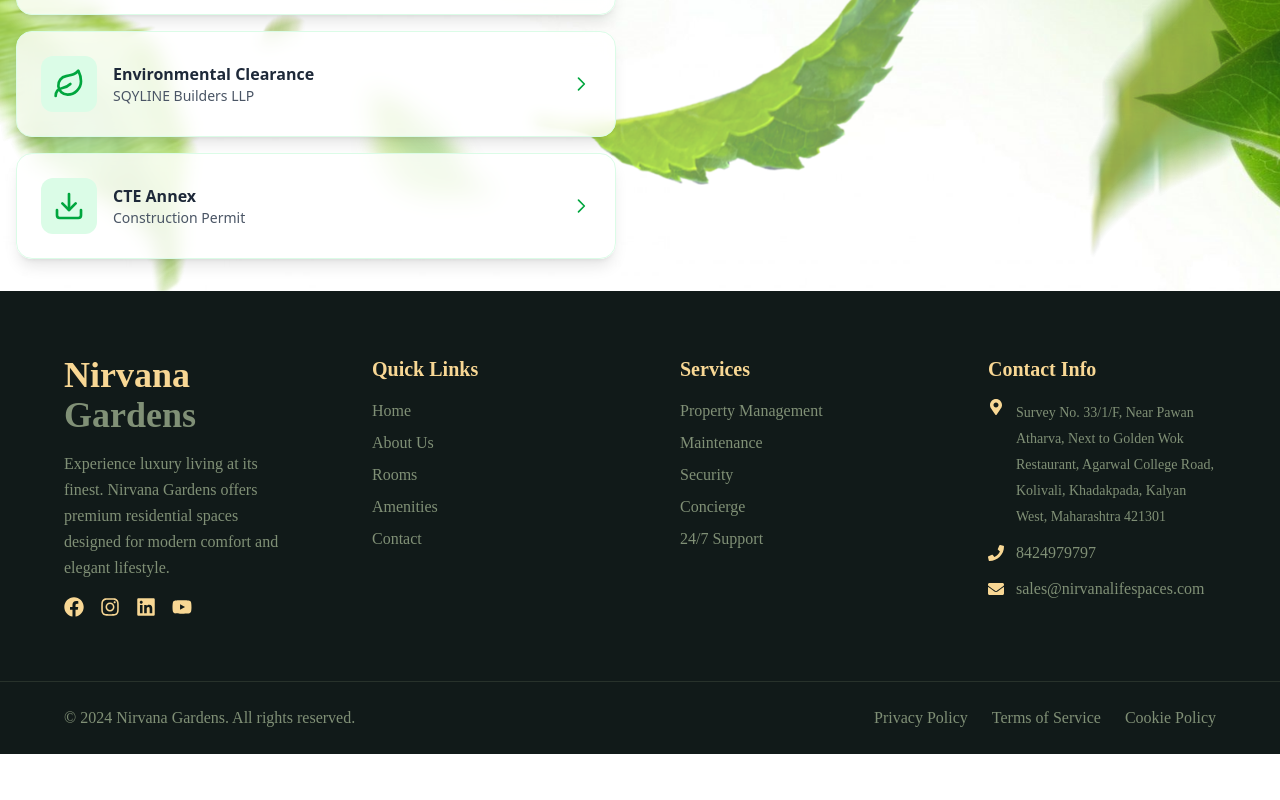
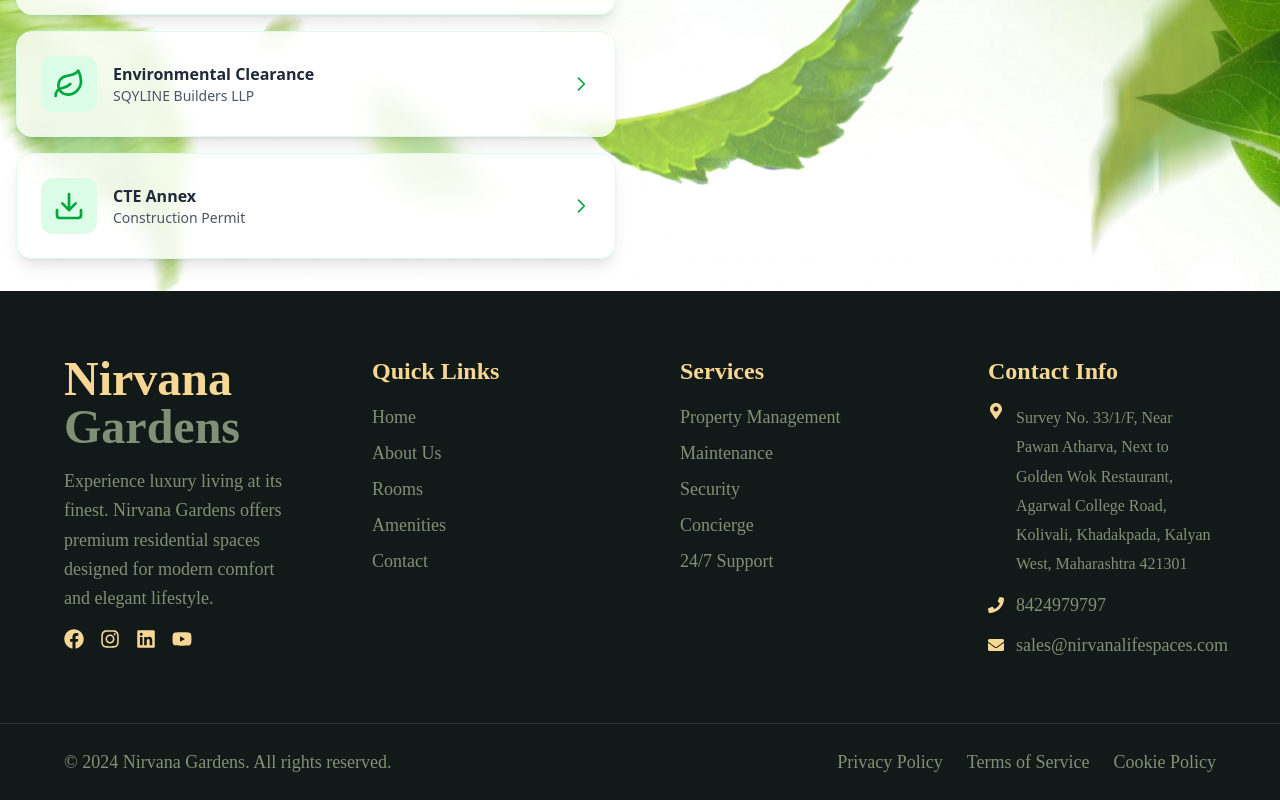
Before and after one commit to Aafreen2203/NirvanaLifespaces, a React (Vite) app in the folder nirvana/: page / in a window 1280 px wide. Shown: the part 8719-9519 px from the top of the page. Before the commit the page ends 9473 px from the top, so only its background shows below. Built offline with nearby package versions, Linux system fonts and the light colour scheme.

Commit message:
Initial commit

```diff
--- a/nirvana/src/components/Footer.tsx
+++ b/nirvana/src/components/Footer.tsx
@@ -37,6 +37,12 @@
     // You can add logic here to trigger navbar navigation if needed
   };
 
+  // Open contact popup
+  const openContactPopup = () => {
+    // Dispatch custom event to open contact popup
+    window.dispatchEvent(new CustomEvent('openContactPopup'));
+  };
+
   return (
     <footer
       ref={footerRef}
@@ -51,11 +57,11 @@
 
           {/* Company Info */}
           <div className="space-y-4">
-            <div className="text-3xl sm:text-4xl font-extrabold">
+            <div className="text-4xl sm:text-5xl font-extrabold">
               <span className="text-[#F8D794]">Nirvana</span>
               <span className="text-[#809076]"> Gardens</span>
             </div>
-            <p className="text-[#809076] text-base leading-relaxed">
+            <p className="text-[#809076] text-lg leading-relaxed">
               Experience luxury living at its finest. Nirvana Gardens offers premium residential spaces
               designed for modern comfort and elegant lifestyle.
             </p>
@@ -77,45 +83,45 @@
 
           {/* Quick Links */}
           <div className="space-y-4">
-            <h3 className="text-xl font-bold text-[#F8D794]">Quick Links</h3>
+            <h3 className="text-2xl font-bold text-[#F8D794]">Quick Links</h3>
             <ul className="space-y-2 text-[#809076]">
-              <li><button onClick={() => scrollToSection('home')} className="hover:text-[#F8D794] transition-colors duration-300 text-left text-base">Home</button></li>
-              <li><button onClick={() => scrollToNavbarSection('about')} className="hover:text-[#F8D794] transition-colors duration-300 text-left text-base">About Us</button></li>
-              <li><button onClick={() => scrollToSection('rooms')} className="hover:text-[#F8D794] transition-colors duration-300 text-left text-base">Rooms</button></li>
-              <li><button onClick={() => scrollToSection('amenities')} className="hover:text-[#F8D794] transition-colors duration-300 text-left text-base">Amenities</button></li>
-              <li><button onClick={() => scrollToNavbarSection('contact')} className="hover:text-[#F8D794] transition-colors duration-300 text-left text-base">Contact</button></li>
+              <li><button onClick={() => scrollToSection('home')} className="hover:text-[#F8D794] transition-colors duration-300 text-left text-lg">Home</button></li>
+              <li><button onClick={() => scrollToNavbarSection('about')} className="hover:text-[#F8D794] transition-colors duration-300 text-left text-lg">About Us</button></li>
+              <li><button onClick={() => scrollToSection('rooms')} className="hover:text-[#F8D794] transition-colors duration-300 text-left text-lg">Rooms</button></li>
+              <li><button onClick={() => scrollToSection('amenities')} className="hover:text-[#F8D794] transition-colors duration-300 text-left text-lg">Amenities</button></li>
+              <li><button onClick={openContactPopup} className="hover:text-[#F8D794] transition-colors duration-300 text-left text-lg">Contact</button></li>
             </ul>
           </div>
 
           {/* Services */}
           <div className="space-y-4">
-            <h3 className="text-xl font-bold text-[#F8D794]">Services</h3>
+            <h3 className="text-2xl font-bold text-[#F8D794]">Services</h3>
             <ul className="space-y-2 text-[#809076]">
-              <li><a href="#" className="hover:text-[#F8D794] transition-colors duration-300 text-base">Property Management</a></li>
-              <li><a href="#" className="hover:text-[#F8D794] transition-colors duration-300 text-base">Maintenance</a></li>
-              <li><a href="#" className="hover:text-[#F8D794] transition-colors duration-300 text-base">Security</a></li>
-              <li><a href="#" className="hover:text-[#F8D794] transition-colors duration-300 text-base">Concierge</a></li>
-              <li><a href="#" className="hover:text-[#F8D794] transition-colors duration-300 text-base">24/7 Support</a></li>
+              <li><a href="#" className="hover:text-[#F8D794] transition-colors duration-300 text-lg">Property Management</a></li>
+              <li><a href="#" className="hover:text-[#F8D794] transition-colors duration-300 text-lg">Maintenance</a></li>
+              <li><a href="#" className="hover:text-[#F8D794] transition-colors duration-300 text-lg">Security</a></li>
+              <li><a href="#" className="hover:text-[#F8D794] transition-colors duration-300 text-lg">Concierge</a></li>
+              <li><a href="#" className="hover:text-[#F8D794] transition-colors duration-300 text-lg">24/7 Support</a></li>
             </ul>
           </div>
 
           {/* Contact Info */}
           <div className="space-y-4 lg:col-span-1">
-            <h3 className="text-xl font-bold text-[#F8D794]">Contact Info</h3>
+            <h3 className="text-2xl font-bold text-[#F8D794]">Contact Info</h3>
             <div className="space-y-3 text-[#809076]">
               <div className="flex items-start space-x-3">
                 <FaMapMarkerAlt className="text-[#F8D794] flex-shrink-0" size={16} />
-                <div className="text-base leading-relaxed flex-1 min-w-0">
-                  <span className="text-sm">Survey No. 33/1/F, Near Pawan Atharva, Next to Golden Wok Restaurant, Agarwal College Road, Kolivali, Khadakpada, Kalyan West, Maharashtra 421301</span>
+                <div className="text-lg leading-relaxed flex-1 min-w-0">
+                  <span className="text-base">Survey No. 33/1/F, Near Pawan Atharva, Next to Golden Wok Restaurant, Agarwal College Road, Kolivali, Khadakpada, Kalyan West, Maharashtra 421301</span>
                 </div>
               </div>
               <div className="flex items-center space-x-3">
                 <FaPhone className="text-[#F8D794] flex-shrink-0" size={16} />
-                <span className="text-base">8424979797</span>
+                <span className="text-lg">8424979797</span>
               </div>
               <div className="flex items-center space-x-3">
                 <FaEnvelope className="text-[#F8D794] flex-shrink-0" size={16} />
-                <span className="text-base">sales@nirvanalifespaces.com</span>
+                <span className="text-lg">sales@nirvanalifespaces.com</span>
               </div>
             </div>
           </div>
@@ -126,10 +132,10 @@
       <div className="border-t border-[#809076]/20">
         <div className="max-w-7xl mx-auto px-4 sm:px-8 md:px-16 py-6">
           <div className="flex flex-col md:flex-row justify-between items-center space-y-4 md:space-y-0">
-            <div className="text-[#809076] text-base">
+            <div className="text-[#809076] text-lg">
               © 2024 Nirvana Gardens. All rights reserved.
             </div>
-            <div className="flex space-x-6 text-base text-[#809076]">
+            <div className="flex space-x-6 text-lg text-[#809076]">
               <a href="#" className="hover:text-[#F8D794] transition-colors duration-300">Privacy Policy</a>
               <a href="#" className="hover:text-[#F8D794] transition-colors duration-300">Terms of Service</a>
               <a href="#" className="hover:text-[#F8D794] transition-colors duration-300">Cookie Policy</a>
--- a/nirvana/src/components/Navbar.tsx
+++ b/nirvana/src/components/Navbar.tsx
@@ -50,6 +50,19 @@
         { y: 0, opacity: 1, duration: 1, ease: "power3.out" }
       );
     }
+  }, []);
+
+  // Listen for contact popup events from footer
+  useEffect(() => {
+    const handleContactPopupEvent = () => {
+      setContactPopupOpen(true);
+    };
+
+    window.addEventListener('openContactPopup', handleContactPopupEvent);
+
+    return () => {
+      window.removeEventListener('openContactPopup', handleContactPopupEvent);
+    };
   }, []);
 
   const handleContactClick = () => {
```
